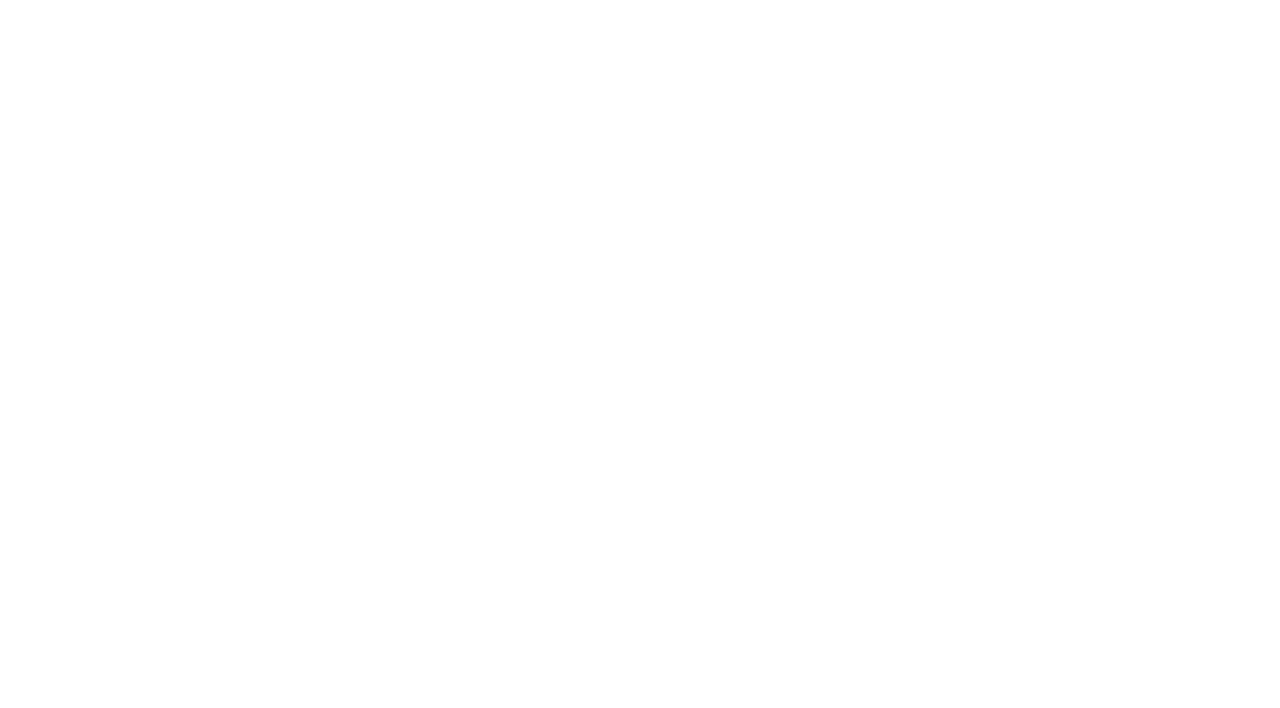
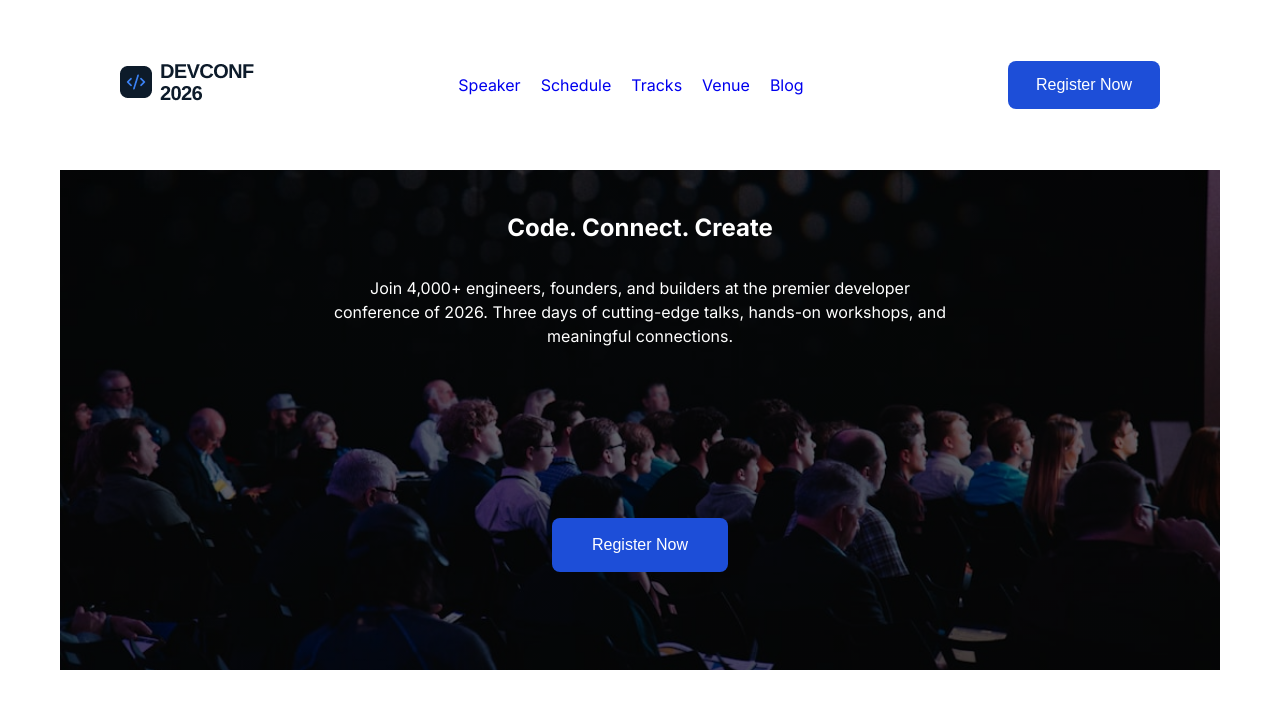
Before and after one commit to monwarttc-eng/B14-A01-DevConf-2026, a plain HTML site: page index.html in a window 1280 px wide. Drawn offline with Linux system fonts and the light colour scheme.

Commit message:
header and banner part complite

```diff
--- a/index.html
+++ b/index.html
@@ -3,7 +3,56 @@
   <head>
     <meta charset="UTF-8" />
     <meta name="viewport" content="width=device-width, initial-scale=1.0" />
+    <!-- google font -->
+     <link rel="preconnect" href="https://fonts.googleapis.com">
+<link rel="preconnect" href="https://fonts.gstatic.com" crossorigin>
+<link href="https://fonts.googleapis.com/css2?family=Inter:ital,opsz,wght@0,14..32,100..900;1,14..32,100..900&display=swap" rel="stylesheet">
+<!-- fontAwesome -->
+ <link rel="stylesheet" href="https://cdnjs.cloudflare.com/ajax/libs/font-awesome/7.0.1/css/all.min.css" integrity="sha512-2SwdPD6INVrV/lHTZbO2nodKhrnDdJK9/kg2XD1r9uGqPo1cUbujc+IYdlYdEErWNu69gVcYgdxlmVmzTWnetw==" crossorigin="anonymous" referrerpolicy="no-referrer" />
     <title>DevConf2026</title>
+    <link rel="stylesheet" href="style.css" />
   </head>
-  <body></body>
+  <body>
+    <header class="header-section">
+        <div class="container">
+            <div class="header">
+
+                <div class="logo">
+                    <img src="./assets/logo.png" alt="" class="logo" />
+
+                </div>
+                <nav class="nav">
+                    <ul>
+                        <li><a href="#">Speaker</a></li>
+                        <li><a href="#">Schedule</a></li>
+                        <li><a href="#">Tracks</a></li>
+                        <li><a href="#">Venue</a></li>
+                        <li><a href="#">Blog</a></li>
+                    </ul>
+                </nav>
+                <button class="btn btn-small">Register Now</button>
+            </div>
+        </header>
+    </div>
+    <main class="main">
+      <section class="banner-section">
+        <div class="container">
+            <div class="banner">
+              <div class="banner-content">
+
+                <h1>Code. Connect. Create</h1>
+                <p>
+                  Join 4,000+ engineers, founders, and builders at the premier developer
+                  conference of 2026. Three days of cutting-edge talks, hands-on
+                  workshops, and meaningful connections.
+                </p>
+                <button class="btn btn-big">Register Now</button>
+              </div>
+            </div>
+        </div>
+        </section>
+
+
+    </main>
+</body>
 </html>
--- a/style.css
+++ b/style.css
@@ -0,0 +1,82 @@
+* {
+  margin: 0;
+  padding: 0;
+  box-sizing: border-box;
+}
+body {
+  font-family: "Inter", sans-serif;
+  font-optical-sizing: auto;
+  font-weight: 400;
+  font-style: normal;
+
+  font-size: 1rem;
+
+  line-height: 1.5;
+  background-color: #fff;
+}
+img {
+  width: 100%;
+}
+.container {
+  width: 100%;
+  max-width: 1200px;
+  margin: 0 auto;
+  padding: 0 20px;
+}
+.btn {
+  background-color: #1d4ed8;
+  color: #fff;
+  border-radius: 8px;
+  border: none;
+  font-size: 16px;
+}
+.btn-big {
+  padding: 18px 40px;
+}
+.btn-small {
+  padding: 15px 28px;
+}
+/* header-section-style */
+.header {
+  display: flex;
+  align-items: center;
+  justify-content: space-between;
+  margin: 60px;
+}
+
+.nav ul {
+  display: flex;
+  gap: 20px;
+  list-style: none;
+}
+.nav ul li a {
+  text-decoration: none;
+}
+
+/* banner */
+.banner {
+  background:
+    linear-gradient(rgba(0, 0, 0, 0.6), rgba(0, 0, 0, 0.6)),
+    url("./assets/banner.jpg");
+  color: #fff;
+  background-position: center;
+  background-size: cover;
+  height: 500px;
+  width: 100%;
+}
+.banner-content {
+  width: 700px;
+  margin: 0 auto;
+  text-align: center;
+  padding: 40px;
+  display: flex;
+  flex-direction: column;
+  align-items: center;
+  gap: 30px;
+}
+.banner-content p {
+  margin-bottom: 140px;
+}
+.banner-content button {
+  cursor: pointer;
+}
```
